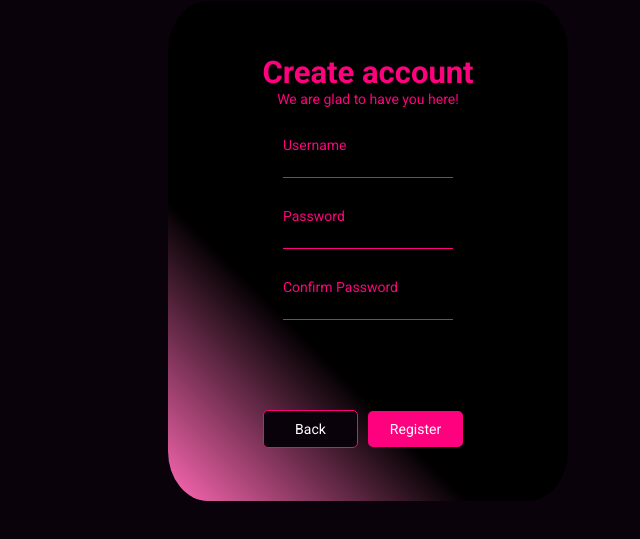
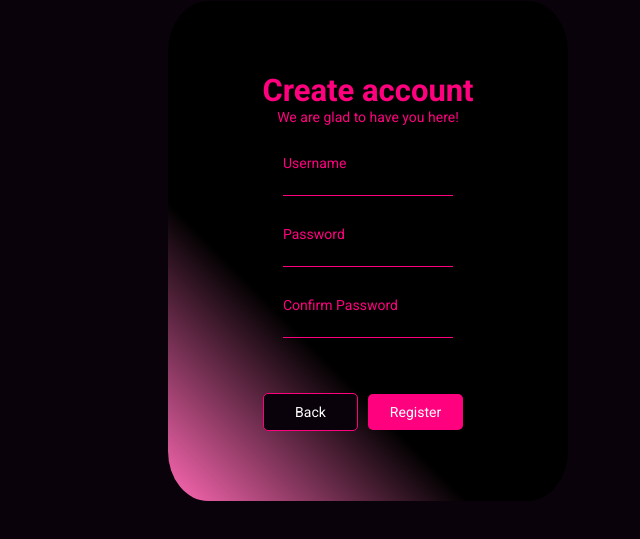
Before and after one commit to caiobrida/myFavoriteAnime-front, a React (Vite) app: page /register in a window 1280 px wide. Shown: the part 149-688 px from the top of the page, without its empty margins (272-912 px from the left). Built offline with nearby package versions, Linux system fonts and the light colour scheme.

Commit message:
add loading animation

```diff
--- a/package.json
+++ b/package.json
@@ -20,6 +20,7 @@
     "react": "^18.3.1",
     "react-dom": "^18.3.1",
     "react-router-dom": "^7.1.2",
+    "react-svg-spinners": "^0.3.1",
     "react-tippy": "^1.4.0",
     "react-toastify": "^11.0.3"
   },
--- a/src/components/InputsContainer/index.jsx
+++ b/src/components/InputsContainer/index.jsx
@@ -1,9 +1,11 @@
+import { Pulse } from 'react-svg-spinners'
 import PropTypes from 'prop-types'
 import Button from '../Button'
 import Input from '../Input'
 import './styles.css'
+import { Colors } from '../../constants/Colors'
 
-function InputsContainer({ inputs=[], errors=[], Title=<></>, buttons=[], containerBackground='bg-gradient-rosa-225' }) {
+function InputsContainer({ loading=false, inputs=[], errors=[], Title=<></>, buttons=[], containerBackground='bg-gradient-rosa-225' }) {
     return (
         <div className='flex-wrapper'>
             <div className={`inputs-container ${containerBackground}`}>
@@ -16,6 +18,10 @@ function InputsContainer({ inputs=[], errors=[], Title=<></>, buttons=[], contai
                     { inputs.map((b, i) => (
                         <Input key={i} label={b.label} type={b.type} value={b.value} onChange={b.onChange} />
                     )) }
+                </div>
+
+                <div className='inputs-loading'>
+                    { loading ? <Pulse color={ Colors.rosaChoque } /> : null }
                 </div>
 
                 <div className='inputs-button'>
@@ -33,7 +39,8 @@ InputsContainer.propTypes = {
     Title: PropTypes.func,
     buttons: PropTypes.array,
     errors: PropTypes.array,
-    containerBackground: PropTypes.string
+    containerBackground: PropTypes.string,
+    loading: PropTypes.bool
 }
 
 export default InputsContainer
--- a/src/components/InputsContainer/styles.css
+++ b/src/components/InputsContainer/styles.css
@@ -45,12 +45,12 @@
     margin-top: 30px;
   }
 
-  .inputs-button {
+  .inputs-loading {
     margin-top: 45px;
+    margin-bottom: 10px;
   }
 
   .inputs-button button {
-    margin-top: 45px;
     margin-right: 10px
   }
 
--- a/src/pages/Login/index.jsx
+++ b/src/pages/Login/index.jsx
@@ -64,6 +64,7 @@ function Login() {
 
     return (
         <InputsContainer
+            loading={loading}
             Title={() => (<>
                 <span>Hello!</span>
                 <p>Welcome to <strong className='text-branco'>my</strong>FavoriteAnimes</p>
--- a/src/pages/Register/index.jsx
+++ b/src/pages/Register/index.jsx
@@ -74,6 +74,7 @@ function Register() {
 
     return (
         <InputsContainer
+            loading={loading}
             Title={() => (<>
                 <span>Create account</span>
                 <p>We are glad to have you here!</p>
```
